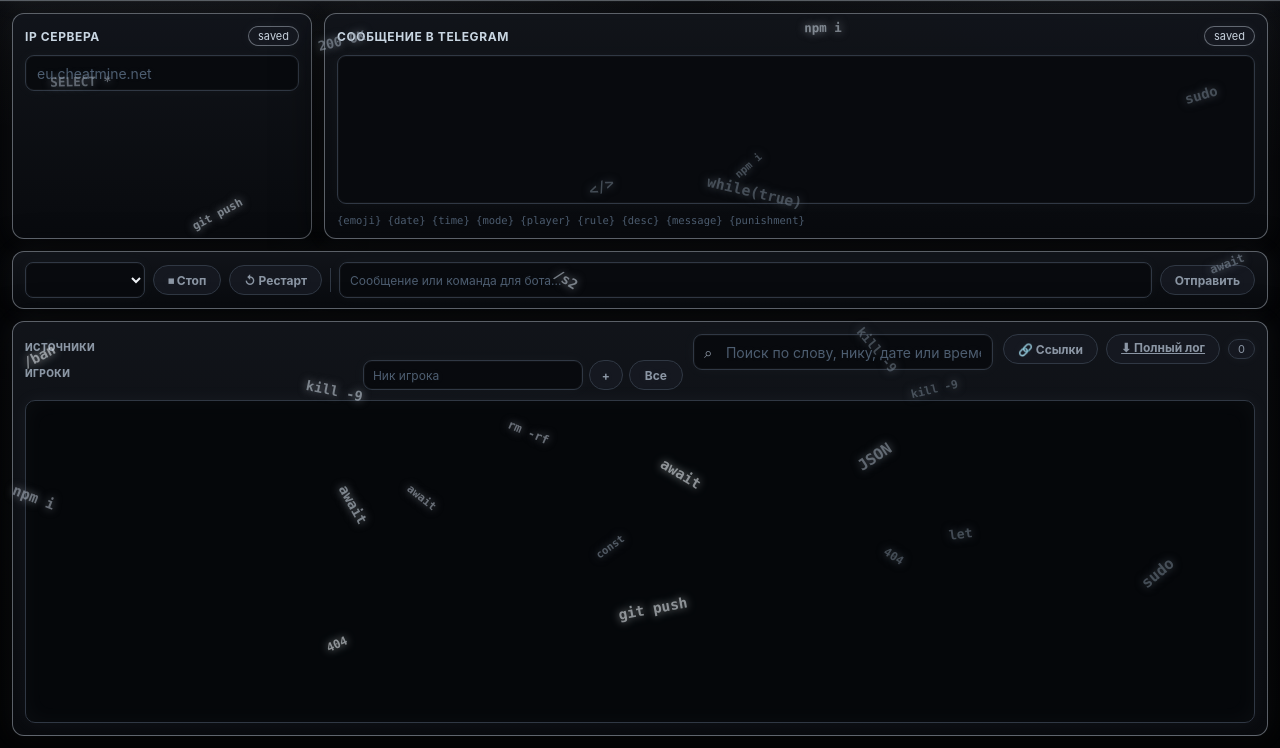
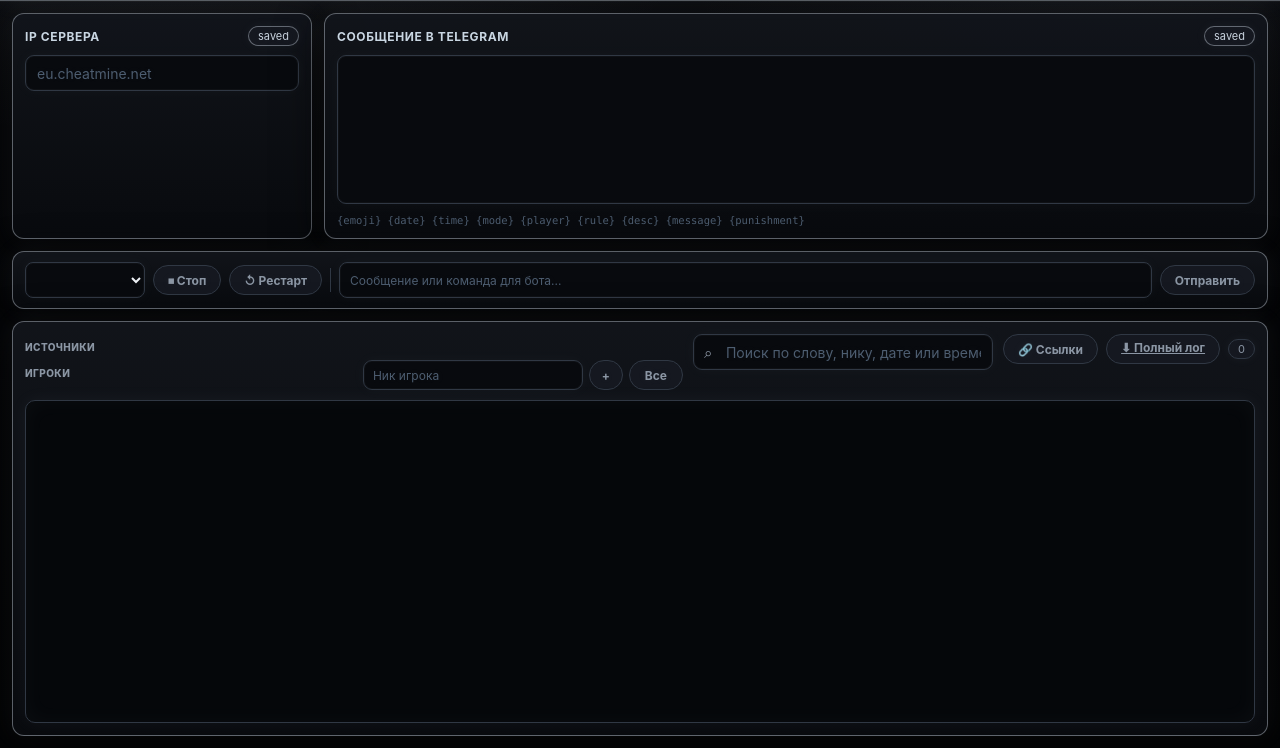
Before and after one commit to mirazuL3939/botss, a website: page public/index.html in a window 1280 px wide. Shown: the part 52-800 px from the top of the page. Drawn offline with nearby package versions, Linux system fonts and the light colour scheme.

Commit message:
Remove floating effects, fix triggers not displaying

```diff
--- a/public/app.js
+++ b/public/app.js
@@ -516,6 +516,7 @@ socket.on('init', (payload) => {
     state.logs = payload.logs || [];
   }
   state.config = payload.config || {};
+  state.config.rules = payload.rules || {};
   setInputVal(els.hostInput, state.config.host || '');
   setInputVal(els.tgTemplate, state.config.tgTemplate || '');
   els.serverLine.textContent = `${state.config.host || '—'}:${state.config.port || '—'} · ${state.config.version || '—'}`;
--- a/public/effects.js
+++ /dev/null
@@ -1,236 +0,0 @@
-/* Плавающие кодерские команды: отлетают от курсора, плавно появляются и исчезают */
-(() => {
-  if (window.matchMedia('(prefers-reduced-motion: reduce)').matches) return;
-
-  const canvas = document.createElement('canvas');
-  canvas.id = 'fx-canvas';
-  document.body.appendChild(canvas);
-  const ctx = canvas.getContext('2d');
-
-  let DPR = 1;
-  function resize() {
-    DPR = Math.min(window.devicePixelRatio || 1, 2);
-    canvas.width = innerWidth * DPR;
-    canvas.height = innerHeight * DPR;
-    canvas.style.width = innerWidth + 'px';
-    canvas.style.height = innerHeight + 'px';
-  }
-  resize();
-  addEventListener('resize', resize);
-
-  const PRESETS = {
-    code: [
-    'sudo', '/ban', '/mute', 'git push', 'npm i', '</>', '{ }', '=>', '()=>{}',
-    'if (aggro)', 'null', '0x1F', '/ci', '/s1', '/s2', '/warp', 'const', 'await',
-    'async', '404', '200 OK', 'SELECT *', 'rm -rf', 'docker', 'JSON', ':::',
-    '/kick', 'kill -9', 'ping', 'let', 'return', 'while(true)', 'sudo !!'
-    ],
-    moderation: [
-      '/ban', '/mute', '/warn', '/kick', '/tempban', 'appeal', 'report', 'staff',
-      'logs', 'chat', 'rule 1.2', 'rule 2.1', 'check', 'freeze', 'screenshare',
-      'clean', 'verified', 'watchlist', 'evidence'
-    ],
-    minecraft: [
-      'diamond', 'nether', 'ender', 'creeper', 'redstone', '/warp', '/spawn',
-      'elytra', 'totem', 'obsidian', 'chunk', 'biome', 'xp', 'beacon', 'anvil',
-      'portal', 'shulker', 'minecart'
-    ],
-    symbols: [
-      '</>', '{ }', '[]', '::', '=>', '&&', '||', '++', '===', '!=', '#', '@',
-      '*', '0xAF', 'λ', 'Σ', 'Δ', 'fn()', '...'
-    ]
-  };
-  PRESETS.mixed = [...PRESETS.code, ...PRESETS.moderation, ...PRESETS.minecraft, ...PRESETS.symbols];
-  const PALETTES = {
-    mint: ['#c9d3df', '#aeb8c5', '#8793a2', '#e4e9ef', '#9aa5b3', '#707b89'],
-    neon: ['#f1f5f9', '#d7dee8', '#aeb8c5', '#8893a2', '#cbd5e1', '#647080'],
-    warm: ['#d6d1c4', '#b8b2a6', '#8f8a81', '#eee9dc', '#c8c0b3', '#767169'],
-    ice: ['#e6edf5', '#cbd7e5', '#a9b8c9', '#f8fafc', '#94a3b8', '#748196']
-  };
-
-  const defaults = {
-    enabled: true,
-    preset: 'code',
-    palette: 'mint',
-    density: 46,
-    size: 14,
-    speed: 100,
-    repel: true,
-    glow: true
-  };
-  const settings = { ...defaults };
-  try {
-    Object.assign(settings, JSON.parse(localStorage.getItem('fx_settings') || '{}'));
-  } catch (_) {}
-
-  const clamp = (v, min, max) => Math.max(min, Math.min(max, Number(v) || min));
-
-  const mouse = { x: -9999, y: -9999 };
-  const particles = [];
-
-  const rand = (a, b) => a + Math.random() * (b - a);
-  const pick = (arr) => arr[(Math.random() * arr.length) | 0];
-  const words = () => PRESETS[settings.preset] || PRESETS.code;
-  const colors = () => PALETTES[settings.palette] || PALETTES.mint;
-  const saveSettings = () => localStorage.setItem('fx_settings', JSON.stringify(settings));
-
-  function syncControls() {
-    const map = {
-      enabled: document.getElementById('fxEnabled'),
-      preset: document.getElementById('fxPreset'),
-      palette: document.getElementById('fxPalette'),
-      density: document.getElementById('fxDensity'),
-      size: document.getElementById('fxSize'),
-      speed: document.getElementById('fxSpeed'),
-      repel: document.getElementById('fxRepel'),
-      glow: document.getElementById('fxGlow')
-    };
-    const name = document.getElementById('fxPresetName');
-    if (!map.preset) return;
-    map.enabled.checked = settings.enabled !== false;
-    map.preset.value = settings.preset;
-    map.palette.value = settings.palette;
-    map.density.value = settings.density;
-    map.size.value = settings.size;
-    map.speed.value = settings.speed;
-    map.repel.checked = settings.repel;
-    map.glow.checked = settings.glow;
-    if (name) name.textContent = settings.enabled === false ? 'off' : settings.preset;
-
-    const setControlsState = () => {
-      Object.entries(map).forEach(([key, el]) => {
-        if (key !== 'enabled') el.disabled = settings.enabled === false;
-      });
-    };
-    const apply = () => {
-      settings.enabled = map.enabled.checked;
-      settings.preset = map.preset.value;
-      settings.palette = map.palette.value;
-      settings.density = clamp(map.density.value, 10, 90);
-      settings.size = clamp(map.size.value, 8, 24);
-      settings.speed = clamp(map.speed.value, 50, 180);
-      settings.repel = map.repel.checked;
-      settings.glow = map.glow.checked;
-      canvas.hidden = !settings.enabled;
-      if (name) name.textContent = settings.enabled ? settings.preset : 'off';
-      setControlsState();
-      saveSettings();
-      if (!settings.enabled) {
-        particles.length = 0;
-      } else {
-        while (particles.length > settings.density) particles.shift();
-        while (particles.length < Math.min(settings.density, 32)) spawn();
-      }
-    };
-    setControlsState();
-    Object.values(map).forEach(el => el.addEventListener('input', apply));
-    Object.values(map).forEach(el => el.addEventListener('change', apply));
-  }
-
-  function spawn(x, y, burst) {
-    if (!settings.enabled) return;
-    if (particles.length >= settings.density) particles.shift();
-    const angle = rand(0, Math.PI * 2);
-    const speedMul = settings.speed / 100;
-    const speed = (burst ? rand(1.6, 4.4) : rand(0.12, 0.5)) * speedMul;
-    particles.push({
-      x: x ?? rand(0, innerWidth),
-      y: y ?? rand(0, innerHeight),
-      vx: Math.cos(angle) * speed,
-      vy: Math.sin(angle) * speed - (burst ? rand(0.5, 1.6) : 0),
-      text: pick(words()),
-      color: pick(colors()),
-      size: rand(settings.size * 0.75, settings.size * 1.12),
-      rot: rand(-0.35, 0.35),
-      vr: rand(-0.015, 0.015),
-      life: 0,
-      maxLife: rand(420, 780)
-    });
-  }
-
-  // Стартовый фон из плавающих команд
-  canvas.hidden = settings.enabled === false;
-  for (let i = 0; settings.enabled !== false && i < Math.min(settings.density, 32); i++) spawn();
-
-  let lastSpawn = 0;
-  addEventListener('mousemove', (e) => {
-    mouse.x = e.clientX;
-    mouse.y = e.clientY;
-    if (!settings.enabled) return;
-    const now = performance.now();
-    if (now - lastSpawn > 110) { // изредка бросаем новую команду от курсора
-      lastSpawn = now;
-      spawn(e.clientX, e.clientY, true);
-    }
-  }, { passive: true });
-  addEventListener('mouseleave', () => { mouse.x = -9999; mouse.y = -9999; });
-
-  function tick() {
-    ctx.clearRect(0, 0, canvas.width, canvas.height);
-    if (!settings.enabled) {
-      particles.length = 0;
-      requestAnimationFrame(tick);
-      return;
-    }
-    ctx.textBaseline = 'middle';
-    ctx.textAlign = 'center';
-
-    for (let i = particles.length - 1; i >= 0; i--) {
-      const p = particles[i];
-      p.life++;
-
-      // Отталкивание от курсора — команды "отпрыгивают"
-      const repelR = 110 + settings.size * 3;
-      const dx = p.x - mouse.x;
-      const dy = p.y - mouse.y;
-      const d2 = dx * dx + dy * dy;
-      if (settings.repel && d2 < repelR * repelR && d2 > 0.01) {
-        const d = Math.sqrt(d2);
-        const force = (1 - d / repelR) * 1.7;
-        p.vx += (dx / d) * force;
-        p.vy += (dy / d) * force;
-        p.vr += rand(-0.012, 0.012);
-      }
-
-      // Лёгкая плавучесть + трение
-      p.vy -= 0.002 * (settings.speed / 100);
-      p.vx *= 0.985;
-      p.vy *= 0.985;
-      p.vr *= 0.98;
-      p.x += p.vx;
-      p.y += p.vy;
-      p.rot += p.vr;
-
-      // Мягкий перенос за края экрана
-      if (p.x < -50) p.x = innerWidth + 40;
-      if (p.x > innerWidth + 50) p.x = -40;
-      if (p.y < -50) p.y = innerHeight + 40;
-      if (p.y > innerHeight + 50) p.y = -40;
-
-      // Плавное появление и исчезновение
-      const fadeIn = Math.min(1, p.life / 45);
-      const fadeOut = Math.min(1, (p.maxLife - p.life) / 70);
-      const alpha = Math.max(0, Math.min(fadeIn, fadeOut)) * 0.55;
-
-      if (p.life >= p.maxLife) {
-        particles.splice(i, 1);
-        spawn();
-        continue;
-      }
-
-      ctx.save();
-      ctx.translate(p.x * DPR, p.y * DPR);
-      ctx.rotate(p.rot);
-      ctx.globalAlpha = alpha;
-      ctx.font = `600 ${p.size * DPR}px ui-monospace, Menlo, Consolas, monospace`;
-      ctx.fillStyle = p.color;
-      ctx.shadowColor = p.color;
-      ctx.shadowBlur = settings.glow ? 9 * DPR : 0;
-      ctx.fillText(p.text, 0, 0);
-      ctx.restore();
-    }
-    requestAnimationFrame(tick);
-  }
-  syncControls();
-  tick();
-})();
--- a/public/style.css
+++ b/public/style.css
@@ -22,14 +22,6 @@
 
 * { box-sizing: border-box; }
 [hidden] { display: none !important; }
-
-/* Холст с летающими командами */
-#fx-canvas {
-  position: fixed;
-  inset: 0;
-  z-index: 3;
-  pointer-events: none;
-}
 
 html { height: 100%; background: var(--bg); }
 
@@ -465,12 +457,11 @@ h2 { margin: 0; font-size: 12px; font-weight: 700; letter-spacing: 0.05em; text-
   max-width: 1400px;
   margin: 0 auto;
   display: grid;
-  grid-template-columns: minmax(0, 1fr) 300px;
+  grid-template-columns: minmax(0, 1fr);
   gap: 12px;
   padding: 12px;
 }
-.games-card,
-.fx-card { min-height: 0; }
+.games-card { min-height: 0; }
 .games-toolbar {
   display: flex;
   align-items: center;
@@ -560,32 +551,6 @@ h2 { margin: 0; font-size: 12px; font-weight: 700; letter-spacing: 0.05em; text-
 .ms-cell.n6,
 .ms-cell.n7,
 .ms-cell.n8 { color: #f87171; }
-.fx-controls {
-  display: grid;
-  gap: 10px;
-}
-.fx-controls label {
-  display: grid;
-  gap: 5px;
-  color: var(--muted);
-  font-size: 11px;
-  font-weight: 700;
-}
-.fx-controls input[type="range"] {
-  min-height: 22px;
-  padding: 0;
-  accent-color: var(--accent);
-}
-.check-row {
-  grid-template-columns: 16px 1fr;
-  align-items: center;
-}
-.check-row input {
-  width: 16px;
-  min-height: 16px;
-  accent-color: var(--accent);
-}
-
 button,
 .ms-cell,
 .badge,
```
Also changed, not shown: public/index.html (+0 -52 lines).
